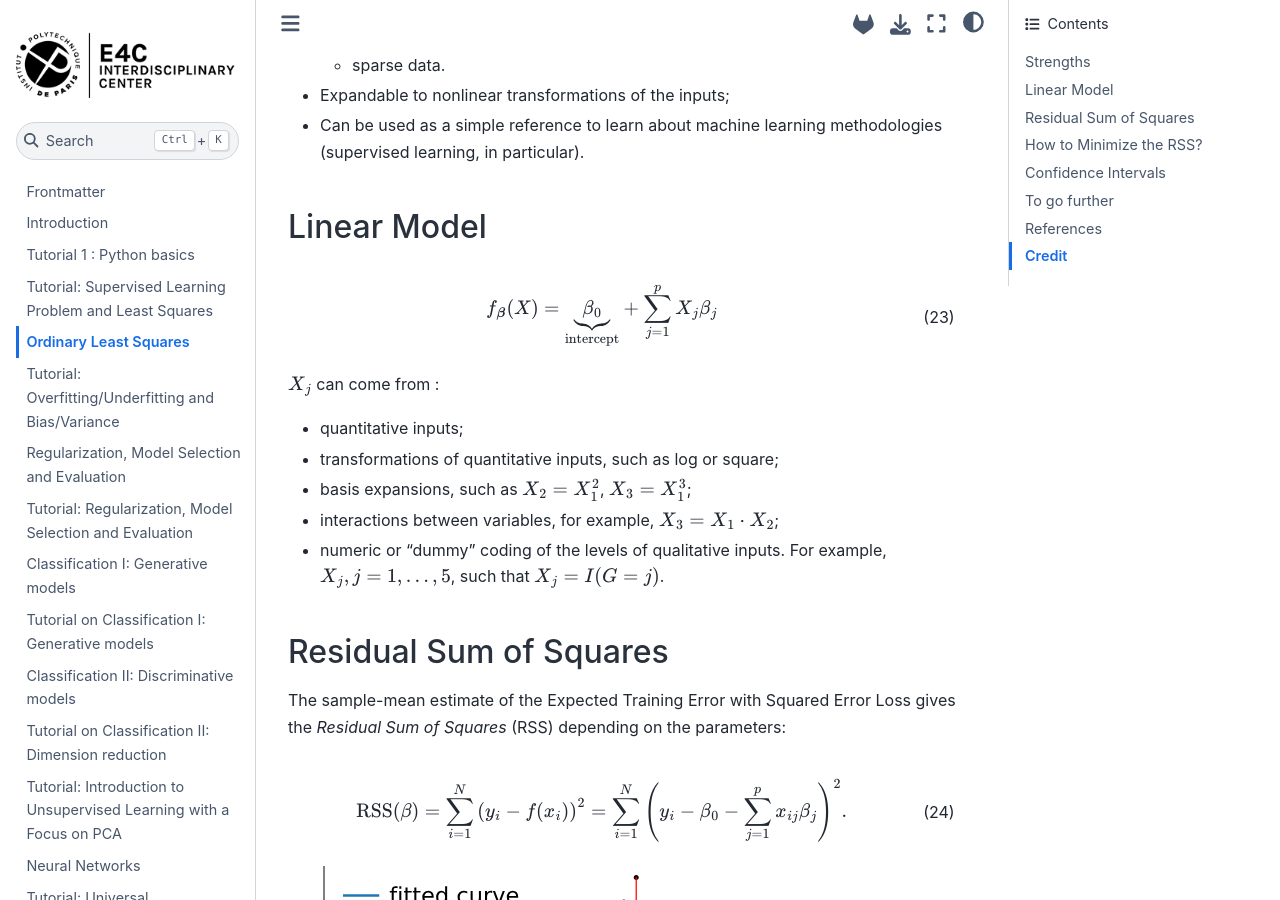
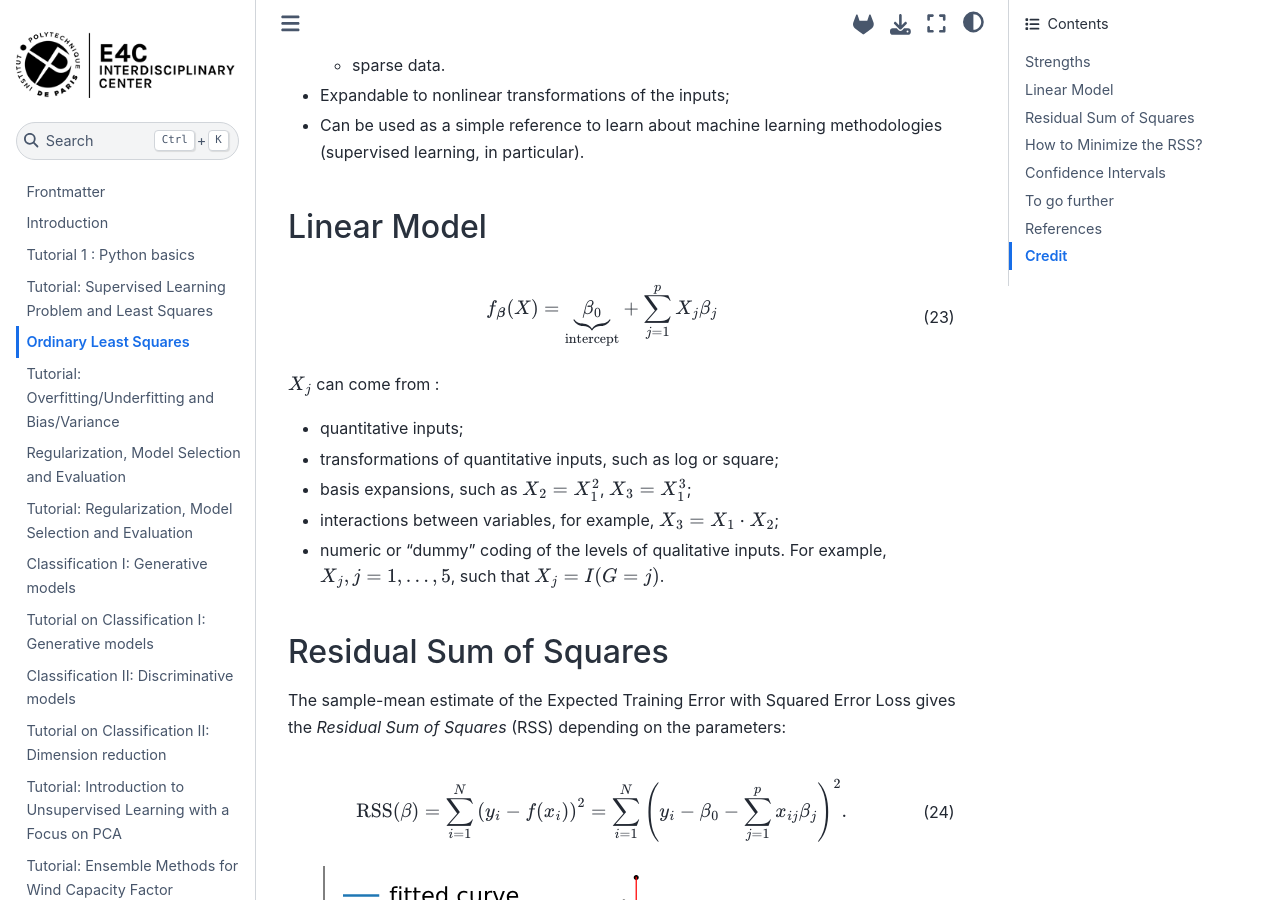
Before and after one commit to Pchambet/ml4climate, a Jupyter Book: the page built from book/notebooks/03_ordinary_least_squares.ipynb, in a window 1280 px wide and 900 px high, scrolled down 599 px. Built offline with Jupyter Book 1.0.4 settings and Sphinx 7.4.7 and the Sphinx Book theme 1.1.4, drawn with Linux system fonts in a browser that asks for light colours; pages that are not in the unit, such as notebooks, are missing from menus; some of the changed text lies outside the part shown.

Commit message:
correct toc to include both ensemble methods tutorials

```diff
--- a/book/_toc.yml
+++ b/book/_toc.yml
@@ -17,7 +17,8 @@
   - file: notebooks/08_unsupervised_learning_pca.ipynb
   - file: notebooks/08_tutorial_unsupervised_learning_pca.ipynb
   - file: notebooks/09_ensemble_methods.ipynb
-  - file: notebooks/09_tutorial_ensemble_methods.ipynb
+  - file: notebooks/09_tutorial_ensemble_methods_windcf_prediction.ipynb
+  - file: notebooks/09_tutorial_ensemble_methods_demand_prediction.ipynb
   - file: notebooks/10_neural_networks.ipynb
   - file: notebooks/10_tutorial_neural_networks.ipynb
   - file: notebooks/11_intro_deep_learning.ipynb
```
